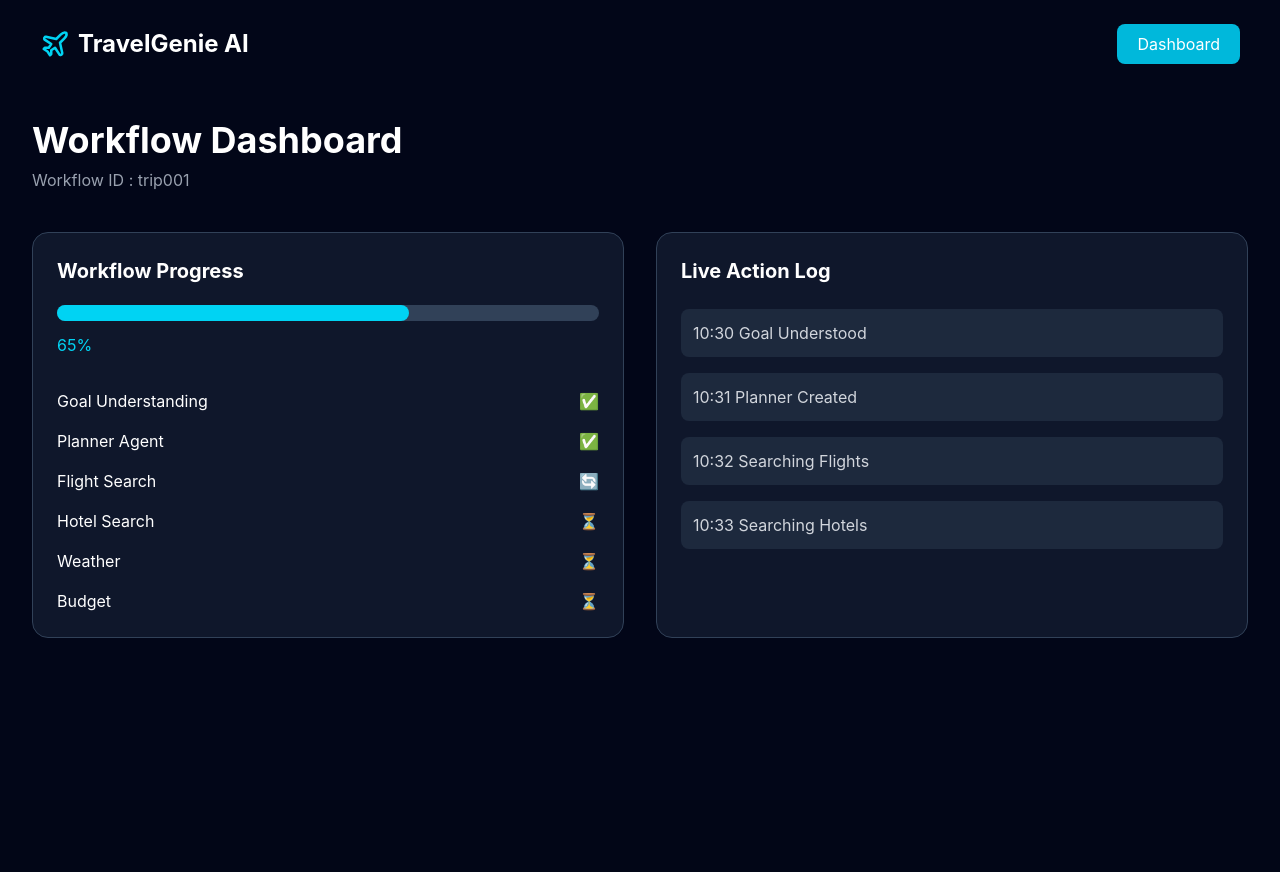
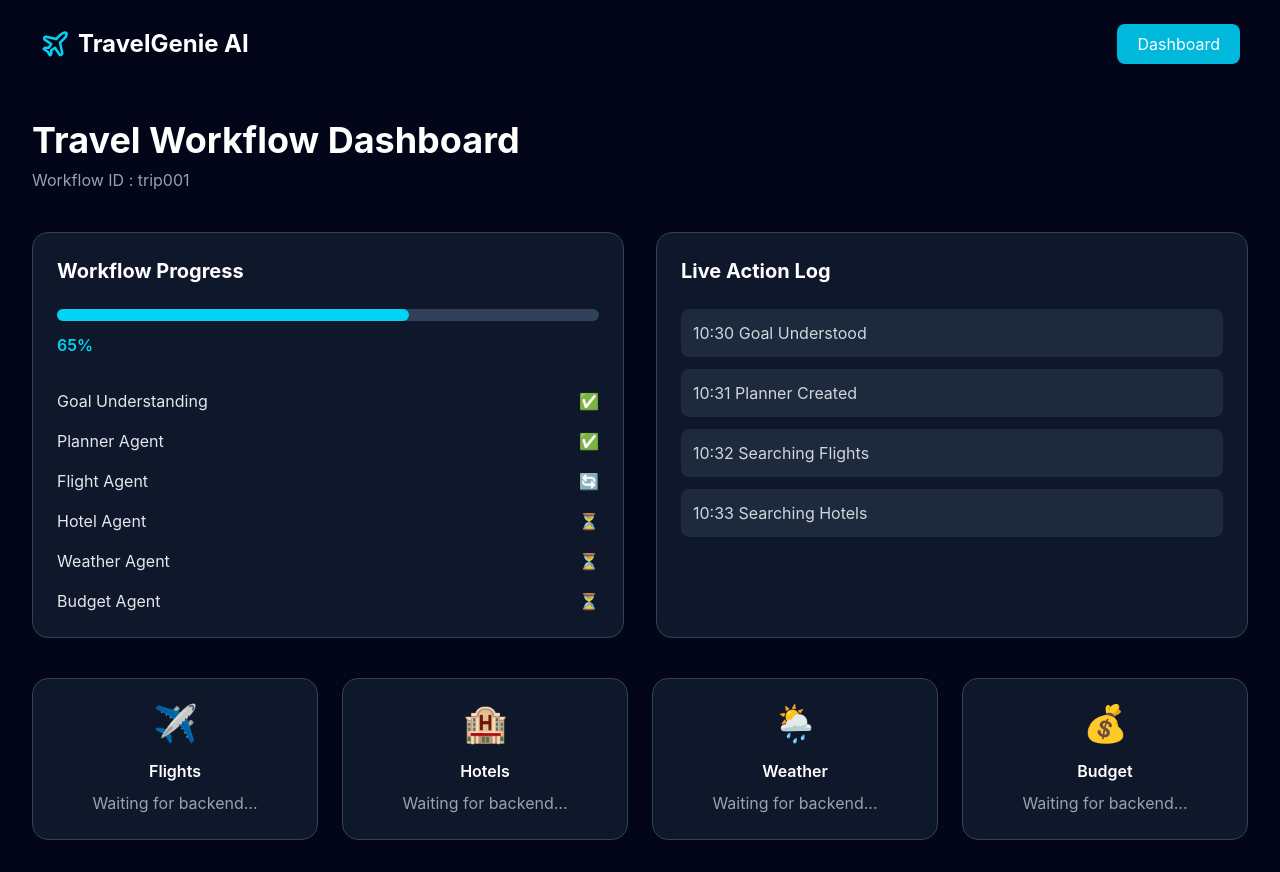
Before and after one commit to Narmadh19/InnovaHack, a React app in the folder Frontend/: page /dashboard in a window 1280 px wide. Before the commit the page ends 800 px from the top, so only its background shows below. Built offline with nearby package versions, Linux system fonts and the light colour scheme; the HTML template or start-up script is replaced by a standard one.

Commit message:
Completed workflow dashboard UI

```diff
--- a/Frontend/src/components/ActionLog.jsx
+++ b/Frontend/src/components/ActionLog.jsx
@@ -0,0 +1,29 @@
+const logs = [
+  "10:30 Goal Understood",
+  "10:31 Planner Created",
+  "10:32 Searching Flights",
+  "10:33 Searching Hotels",
+];
+
+function ActionLog() {
+  return (
+    <div className="bg-slate-900 rounded-2xl p-6 border border-slate-700">
+      <h2 className="text-xl text-white font-bold mb-6">
+        Live Action Log
+      </h2>
+
+      <div className="space-y-3">
+        {logs.map((log) => (
+          <div
+            key={log}
+            className="bg-slate-800 p-3 rounded-lg text-gray-300"
+          >
+            {log}
+          </div>
+        ))}
+      </div>
+    </div>
+  );
+}
+
+export default ActionLog;
--- /dev/null
+++ b/Frontend/src/components/ResultsGrid.jsx
@@ -0,0 +1,22 @@
+function Card({ title, emoji }) {
+  return (
+    <div className="bg-slate-900 rounded-2xl border border-slate-700 p-6 text-center hover:border-cyan-400 transition">
+      <div className="text-4xl">{emoji}</div>
+      <h3 className="text-white font-semibold mt-4">{title}</h3>
+      <p className="text-gray-400 mt-2">Waiting for backend...</p>
+    </div>
+  );
+}
+
+function ResultsGrid() {
+  return (
+    <div className="grid md:grid-cols-4 gap-6 mt-10">
+      <Card title="Flights" emoji="✈️" />
+      <Card title="Hotels" emoji="🏨" />
+      <Card title="Weather" emoji="🌦️" />
+      <Card title="Budget" emoji="💰" />
+    </div>
+  );
+}
+
+export default ResultsGrid;
--- /dev/null
+++ b/Frontend/src/components/WorkflowProgress.jsx
@@ -0,0 +1,44 @@
+const workflow = [
+  { step: "Goal Understanding", status: "completed" },
+  { step: "Planner Agent", status: "completed" },
+  { step: "Flight Agent", status: "running" },
+  { step: "Hotel Agent", status: "pending" },
+  { step: "Weather Agent", status: "pending" },
+  { step: "Budget Agent", status: "pending" },
+];
+
+const getStatus = (status) => {
+  if (status === "completed") return "✅";
+  if (status === "running") return "🔄";
+  return "⏳";
+};
+
+function WorkflowProgress() {
+  return (
+    <div className="bg-slate-900 rounded-2xl p-6 border border-slate-700">
+      <h2 className="text-xl text-white font-bold mb-6">
+        Workflow Progress
+      </h2>
+
+      <div className="w-full h-3 bg-slate-700 rounded-full">
+        <div className="w-[65%] h-3 bg-cyan-400 rounded-full"></div>
+      </div>
+
+      <p className="text-cyan-400 mt-3 font-semibold">65%</p>
+
+      <div className="mt-8 space-y-4">
+        {workflow.map((item) => (
+          <div
+            key={item.step}
+            className="flex justify-between text-gray-200"
+          >
+            <span>{item.step}</span>
+            <span>{getStatus(item.status)}</span>
+          </div>
+        ))}
+      </div>
+    </div>
+  );
+}
+
+export default WorkflowProgress;
--- a/Frontend/src/pages/Dashboard.jsx
+++ b/Frontend/src/pages/Dashboard.jsx
@@ -1,107 +1,31 @@
 import Navbar from "../components/Navbar";
+import WorkflowProgress from "../components/WorkflowProgress";
+import ActionLog from "../components/ActionLog";
+import ResultsGrid from "../components/ResultsGrid";
 
 function Dashboard() {
-
-  const workflow = [
-    { step: "Goal Understanding", status: "✅" },
-    { step: "Planner Agent", status: "✅" },
-    { step: "Flight Search", status: "🔄" },
-    { step: "Hotel Search", status: "⏳" },
-    { step: "Weather", status: "⏳" },
-    { step: "Budget", status: "⏳" },
-  ];
-
-  const logs = [
-    "10:30 Goal Understood",
-    "10:31 Planner Created",
-    "10:32 Searching Flights",
-    "10:33 Searching Hotels",
-  ];
-
   return (
     <div className="min-h-screen bg-slate-950">
-
       <Navbar />
 
       <div className="max-w-7xl mx-auto p-8">
 
-        <h1 className="text-4xl font-bold text-white">
-          Workflow Dashboard
+        <h1 className="text-4xl text-white font-bold">
+          Travel Workflow Dashboard
         </h1>
 
         <p className="text-gray-400 mt-2">
           Workflow ID : trip001
         </p>
 
-        <div className="grid grid-cols-2 gap-8 mt-10">
-
-          {/* Progress */}
-
-          <div className="bg-slate-900 rounded-2xl p-6 border border-slate-700">
-
-            <h2 className="text-white text-xl font-bold">
-              Workflow Progress
-            </h2>
-
-            <div className="w-full bg-slate-700 rounded-full h-4 mt-5">
-
-              <div className="bg-cyan-400 h-4 rounded-full w-[65%]"></div>
-
-            </div>
-
-            <p className="text-cyan-400 mt-3">65%</p>
-
-            <div className="mt-8 space-y-4">
-
-              {workflow.map((item) => (
-
-                <div
-                  key={item.step}
-                  className="flex justify-between text-white"
-                >
-                  <span>{item.step}</span>
-
-                  <span>{item.status}</span>
-
-                </div>
-
-              ))}
-
-            </div>
-
-          </div>
-
-          {/* Logs */}
-
-          <div className="bg-slate-900 rounded-2xl p-6 border border-slate-700">
-
-            <h2 className="text-white text-xl font-bold">
-
-              Live Action Log
-
-            </h2>
-
-            <div className="space-y-4 mt-6">
-
-              {logs.map((log) => (
-
-                <div
-                  key={log}
-                  className="bg-slate-800 rounded-lg p-3 text-gray-300"
-                >
-                  {log}
-                </div>
-
-              ))}
-
-            </div>
-
-          </div>
-
+        <div className="grid md:grid-cols-2 gap-8 mt-10">
+          <WorkflowProgress />
+          <ActionLog />
         </div>
 
+        <ResultsGrid />
+
       </div>
-
     </div>
   );
 }
```
